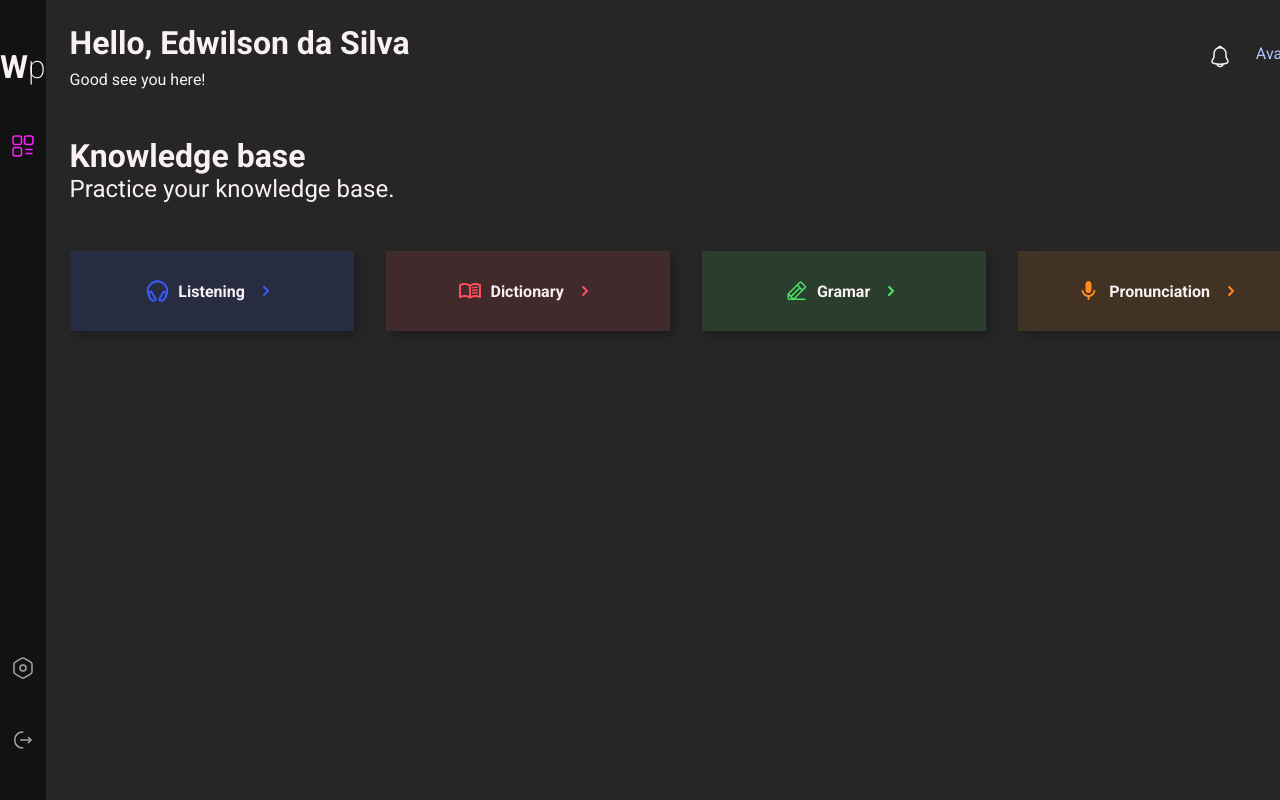
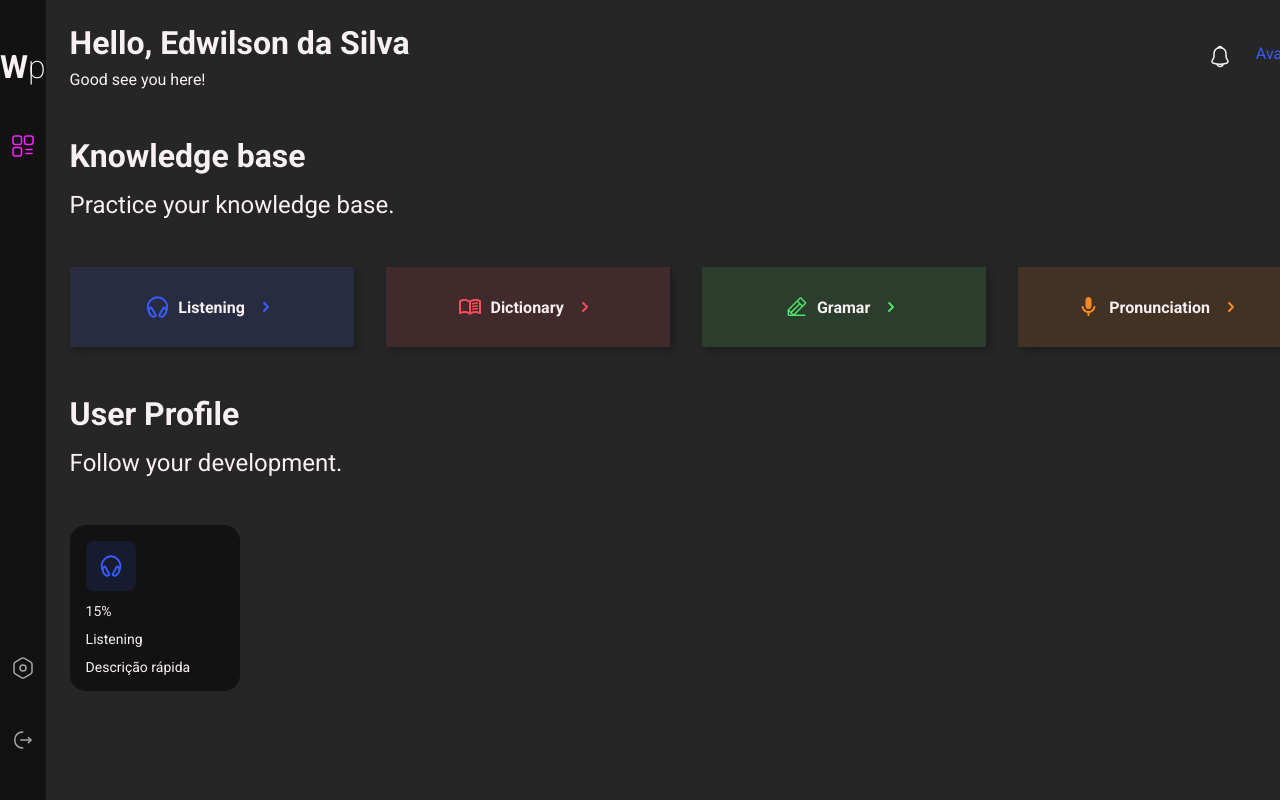
Before and after one commit to Edwsilva/escolaRio, a React (Vite) app: page /dictionary in a window 1280 px wide. Shown: the top 800 px of the page. Built offline with nearby package versions, Linux system fonts and the light colour scheme.

Commit message:
refatoring create mock

```diff
--- a/src/components/CardPratice/index.tsx
+++ b/src/components/CardPratice/index.tsx
@@ -4,15 +4,17 @@ import { ReactNode } from 'react';
 
 interface CardPraticeProps {
   title: string;
-  icon: ReactNode;
+  //icon: ReactNode;
+  icon: string;
   color: string;
 }
 export default function CardPratice({ title, icon, color }: CardPraticeProps) {
   //const { title, icon, color } = props;
   return (
     <Container color={color}>
-      {icon}
+      {/* {icon} */}
       {/* <strong style={{ color: color }}>{title}</strong> */}
+      <img src={icon} alt={title} />
       <strong>{title}</strong>
       <ArrowIcon color={color} />
     </Container>
--- /dev/null
+++ b/src/components/CardProfile/index.tsx
@@ -0,0 +1,15 @@
+import headset from '../../assets/icons/headset.svg';
+import { ContainerCardProfile } from './style';
+
+export default function CardProfile() {
+  return (
+    <ContainerCardProfile>
+      <div className="container-image">
+        <img src={headset} alt="headset" />
+      </div>
+      <small>15%</small>
+      <small>Listening</small>
+      <small>Descrição rápida</small>
+    </ContainerCardProfile>
+  );
+}
--- /dev/null
+++ b/src/components/CardProfile/style.ts
@@ -0,0 +1,35 @@
+import styled from 'styled-components';
+
+export const ContainerCardProfile = styled.div`
+  display: flex;
+  flex-direction: column;
+
+  gap: 12px;
+  padding: 16px;
+
+  width: 170px;
+
+  background-color: ${({ theme }) => theme.colors.black[900]};
+  border-radius: 16px;
+
+  small {
+    font-size: 14px;
+  }
+  img {
+    width: 24px;
+  }
+
+  .container-image {
+    width: 50px;
+    height: 50px;
+
+    display: flex;
+    //flex-direction: column;
+    align-items: center;
+    justify-content: center;
+
+    border-radius: 8px;
+    //theme.colors.blue[400]}20 o 20 é a opacidade da cor
+    background-color: ${({ theme }) => theme.colors.blue[400]}20;
+  }
+`;
--- /dev/null
+++ b/src/containers/ColumnContainer/index.tsx
@@ -0,0 +1,23 @@
+import { ReactNode } from 'react';
+import { Container } from './styles';
+
+interface ColumnContainerProps {
+  title: string;
+  description: string;
+  children: ReactNode;
+}
+
+export default function ColumnContainer(props: ColumnContainerProps) {
+  const { children, title, description } = props;
+
+  return (
+    <Container>
+      <header className="header-container">
+        <h1>{title}</h1>
+        <small>{description}</small>
+      </header>
+
+      {children}
+    </Container>
+  );
+}
--- /dev/null
+++ b/src/containers/ColumnContainer/styles.ts
@@ -0,0 +1,33 @@
+import styled from 'styled-components';
+
+export const Container = styled.section`
+  display: flex;
+  flex-direction: column;
+  gap: 48px;
+
+  //background-color: red;
+
+  .header-container {
+    //background-color: red;
+    display: flex;
+    flex-direction: column;
+    gap: 8px;
+    align-items: flex-start;
+    justify-content: flex-end;
+    h1 {
+      font-weight: 700;
+      font-size: 32px;
+    }
+
+    small {
+      font-weight: 400;
+      font-size: 24px;
+    }
+  }
+  .container-cards {
+    display: flex;
+    flex-direction: row;
+    align-items: center;
+    gap: 32px;
+  }
+`;
--- /dev/null
+++ b/src/mock/cards.tsx
@@ -0,0 +1,48 @@
+import headset from '../assets/icons/headset.svg';
+import book from '../assets/icons/book.svg';
+import mic from '../assets/icons/mic.svg';
+import pencil from '../assets/icons/pencil.svg';
+
+import theme from '../assets/styles/theme';
+import { ReactNode } from 'react';
+
+interface Cards {
+  title: string;
+  color: string;
+  percent: number;
+  description: string;
+  //icon: ReactNode;
+  //icon: book, agora é uma string
+  icon: string;
+}
+
+export const cards: Cards[] = [
+  {
+    title: 'Listening',
+    color: theme.colors.blue[400],
+    percent: 15,
+    description: 'Speak 10 minutes',
+    icon: headset,
+  },
+  {
+    title: 'Dictionary',
+    icon: book,
+    color: theme.colors.red[300],
+    percent: 15,
+    description: 'Speak 10 minutes',
+  },
+  {
+    title: 'Gramar',
+    icon: pencil,
+    color: theme.colors.green[400],
+    percent: 9,
+    description: 'Learn 5 rules',
+  },
+  {
+    title: 'Pronunciation',
+    icon: mic,
+    color: theme.colors.orange[400],
+    percent: 90,
+    description: 'Read 10 minutes',
+  },
+];
--- a/src/pages/Home/index.tsx
+++ b/src/pages/Home/index.tsx
@@ -1,39 +1,73 @@
 import Sidebar from '../../components/Sidebar';
-import { Container, Main } from './styles';
+import { Container, Main, UserProfileContainer } from './styles';
 import notifications from '../../assets/icons/notification.svg';
 import CardPratice from '../../components/CardPratice';
+import { cards } from '../../mock/cards';
 import { useTheme } from 'styled-components';
 import headset from '../../assets/icons/headset.svg';
 import book from '../../assets/icons/book.svg';
 import mic from '../../assets/icons/mic.svg';
 import pencil from '../../assets/icons/pencil.svg';
+import ColumnContainer from '../../containers/ColumnContainer';
+import CardProfile from '../../components/CardProfile';
 
 export default function Home() {
   // inport global themes
   const theme = useTheme();
 
-  const cardsPratice = [
-    {
-      title: 'Listening',
-      icon: <img src={headset} alt="headset" />,
-      color: theme.colors.blue[400],
-    },
-    {
-      title: 'Dictionary',
-      icon: <img src={book} alt="book" />,
-      color: theme.colors.red[300],
-    },
-    {
-      title: 'Gramar',
-      icon: <img src={pencil} alt="pencil" />,
-      color: theme.colors.green[400],
-    },
-    {
-      title: 'Pronunciation',
-      icon: <img src={mic} alt="mic" />,
-      color: theme.colors.orange[400],
-    },
-  ];
+  // const cardsPratice = [
+  //   {
+  //     title: 'Listening',
+  //     icon: <img src={headset} alt="headset" />,
+  //     color: theme.colors.blue[400],
+  //   },
+  //   {
+  //     title: 'Dictionary',
+  //     icon: <img src={book} alt="book" />,
+  //     color: theme.colors.red[300],
+  //   },
+  //   {
+  //     title: 'Gramar',
+  //     icon: <img src={pencil} alt="pencil" />,
+  //     color: theme.colors.green[400],
+  //   },
+  //   {
+  //     title: 'Pronunciation',
+  //     icon: <img src={mic} alt="mic" />,
+  //     color: theme.colors.orange[400],
+  //   },
+  // ];
+
+  // const cardsProfile = [
+  //   {
+  //     title: 'Listening',
+  //     icon: <img src={headset} alt="headset" />,
+  //     color: theme.colors.blue[400],
+  //     percent: 15,
+  //     description: 'Speak 10 minutes',
+  //   },
+  //   {
+  //     title: 'Dictionary',
+  //     icon: <img src={book} alt="book" />,
+  //     color: theme.colors.red[300],
+  //     percent: 17,
+  //     description: 'Learn 5 words',
+  //   },
+  //   {
+  //     title: 'Gramar',
+  //     icon: <img src={pencil} alt="pencil" />,
+  //     color: theme.colors.green[400],
+  //     percent: 9,
+  //     description: 'Learn 5 rules',
+  //   },
+  //   {
+  //     title: 'Pronunciation',
+  //     icon: <img src={mic} alt="mic" />,
+  //     color: theme.colors.orange[400],
+  //     percent: 90,
+  //     description: 'Read 10 minutes',
+  //   },
+  // ];
 
   return (
     <Container>
@@ -50,14 +84,13 @@ export default function Home() {
           </div>
         </header>
 
-        <section className="container-section">
-          <div className="header-section">
+        <ColumnContainer title="Knowledge base" description="Practice your knowledge base.">
+          {/* <div className="header-section">
             <h1>Knowledge base</h1>
             <small>Practice your knowledge base.</small>
-          </div>
-
+          </div> */}
           <div className="container-cards">
-            {cardsPratice.map((card) => (
+            {cards.map((card) => (
               <CardPratice
                 key={card.title}
                 title={card.title}
@@ -67,7 +100,18 @@ export default function Home() {
             ))}
             {/* <CardPratice title="Listening" /> */}
           </div>
-        </section>
+        </ColumnContainer>
+
+        {/* <UserProfileContainer>
+          <div className="header-section">
+            <h1>Knowledge base</h1>
+            <small>Practice your knowledge base.</small>
+          </div>
+        </UserProfileContainer> */}
+
+        <ColumnContainer title="User Profile" description="Follow your development.">
+          <CardProfile />
+        </ColumnContainer>
       </Main>
     </Container>
   );
--- a/src/pages/Home/styles.ts
+++ b/src/pages/Home/styles.ts
@@ -35,18 +35,18 @@ export const Main = styled.main`
       gap: 24px;
 
       div {
-        color: ${(props) => props.theme.colors.blue[100]};
+        color: ${(props) => props.theme.colors.blue[400]};
       }
     }
   }
 
   .container-section {
-    display: flex;
+    /* display: flex;
     flex-direction: column;
-    gap: 48px;
+    gap: 48px; */
 
     .header-section {
-      h1 {
+      /* h1 {
         font-weight: 700;
         font-size: 32px;
       }
@@ -54,14 +54,16 @@ export const Main = styled.main`
       small {
         font-weight: 400;
         font-size: 24px;
-      }
+      } */
     }
 
-    .container-cards {
+    /* .container-cards {
       display: flex;
       flex-direction: row;
       align-items: center;
       gap: 32px;
-    }
+    } */
   }
 `;
+
+export const UserProfileContainer = styled.section``;
```
